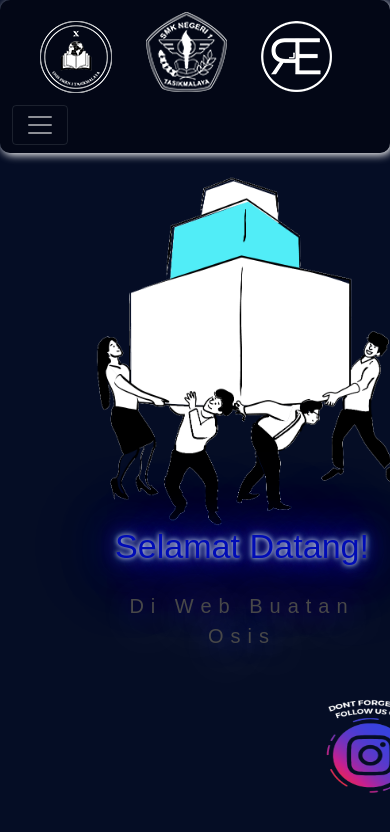
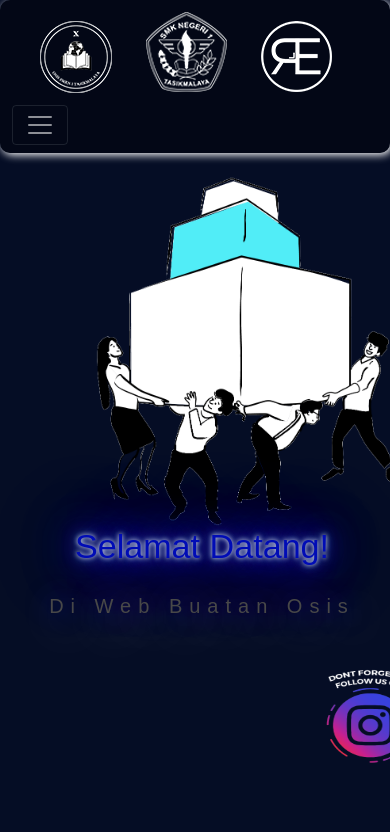
Before and after one commit to Kenjo45/osissketsa, a plain HTML site: page index.html in a window 390 px wide. Shown: the top 832 px of the page. Drawn offline with nearby package versions, Linux system fonts and the light colour scheme.

Commit message:
Update Style.css

```diff
--- a/Style.css
+++ b/Style.css
@@ -149,7 +149,7 @@ h1 {
     height: 350px;
   }
   .Text {
-    margin-left: 6rem;
+    margin-left: 1rem;
     margin-right: 2px;
   }
   .ig {
```
